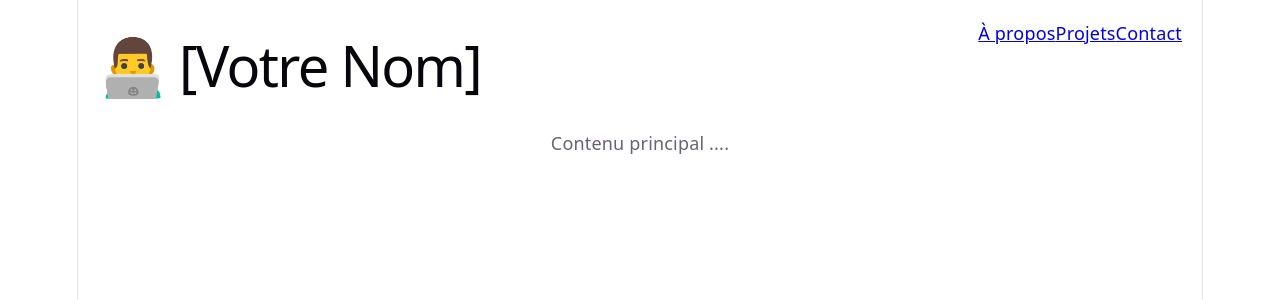
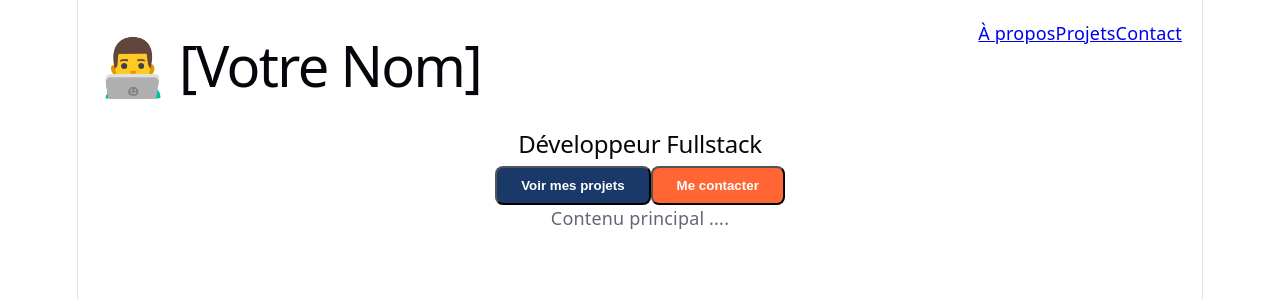
Before and after one commit to irisjuniorenterprise/IRIS-template-portfolio, a React (Vite) app in the folder Desktop/IRIS Workshops/React_Studio/mon-portfolio/: page / in a window 1280 px wide. Shown: the top 300 px of the page. Built offline with nearby package versions, Linux system fonts and the light colour scheme.

Commit message:
feat: ajouter la section héro à la page principale

```diff
--- a/Desktop/IRIS Workshops/React_Studio/mon-portfolio/src/App.jsx
+++ b/Desktop/IRIS Workshops/React_Studio/mon-portfolio/src/App.jsx
@@ -1,8 +1,10 @@
 import Header from './components/sections/Header.jsx';
+import Hero from './components/sections/Hero.jsx';
 function App() {
   return (
   <div>
     <Header />
+    <Hero />
     <main >Contenu principal ....</main>
   </div>
   );
```
